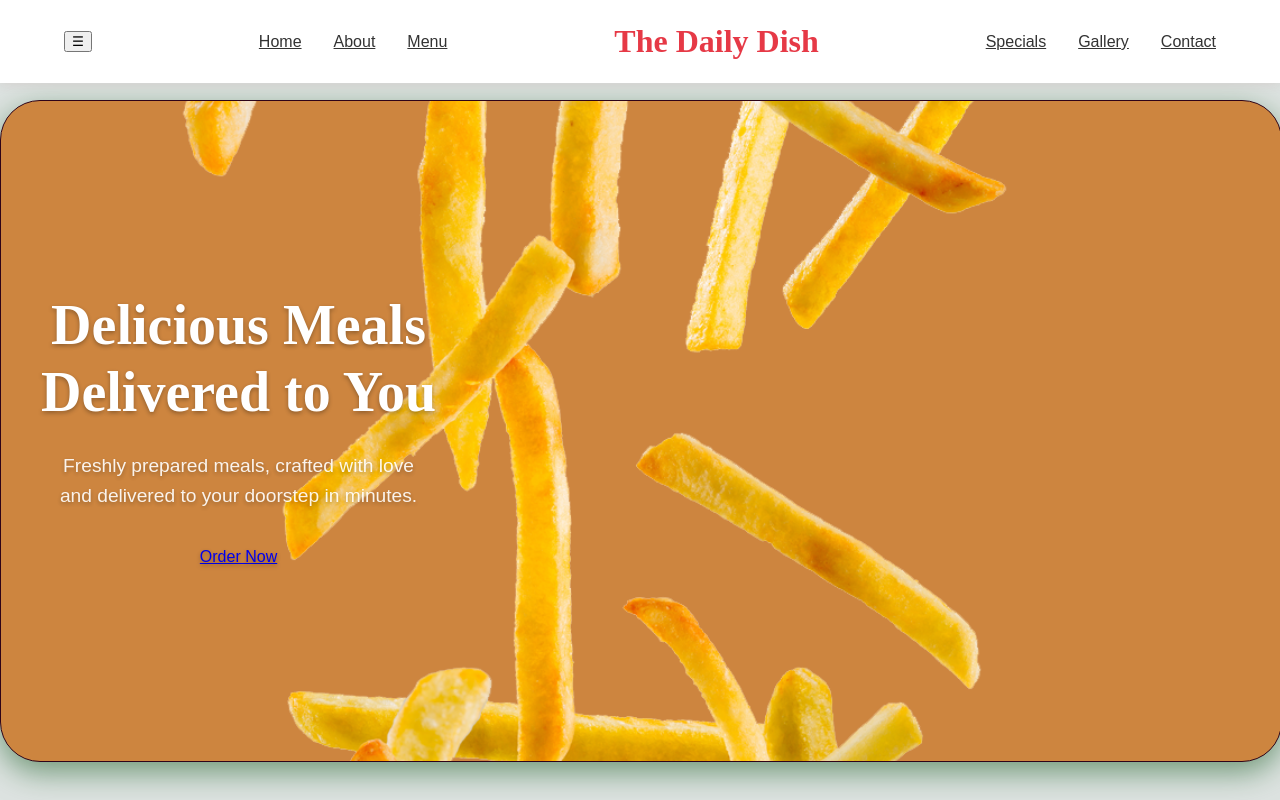
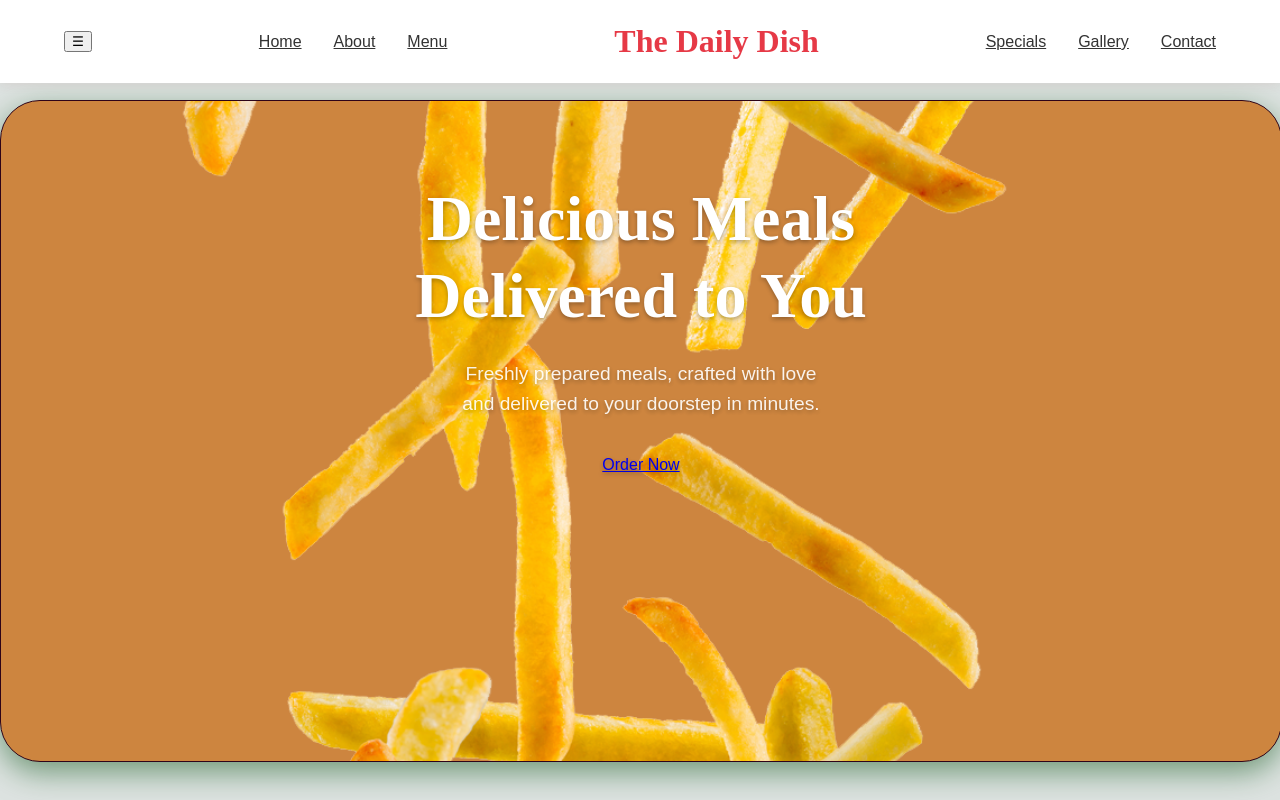
Before and after one commit to Peterkiprotich/Food-Order, a plain HTML site: page index.html in a window 1280 px wide. Shown: the top 800 px of the page. Drawn offline with Linux system fonts and the light colour scheme; files whose address does not match are found by name.

Commit message:
IMAGES js/script.js styles.css index.html

```diff
--- a/style.css
+++ b/style.css
@@ -139,27 +139,28 @@ nav {
   background-size: cover;
   background-position: center;
   opacity: 0.9;
-  position: relative;
   z-index: 1;
   border-radius: 40px;
   box-shadow: 0 10px 30px rgba(4, 77, 13, 0.5);
   border: 1px solid #2e0318;
-  display: flex;
+
   align-items: center;
   color: var(--white);
   text-shadow: 0 2px 4px rgba(0, 0, 0, 0.3);
 }
 
 .card1 h1 {
-  font-size: 3.5rem;
+  font-size: 4rem;
   margin-bottom: 1.5rem;
   font-family: 'Playfair Display', serif;
+  text-align: center;
 }
 
 .card1 p {
   font-size: 1.2rem;
   margin-bottom: 2rem;
   opacity: 0.9;
+  text-align: center;
 }
 
 
```
Also changed, not shown: IMAGES/BlueApn.png (renamed from js/IMAGES/BlueApn.png), IMAGES/Chips.png (renamed from js/IMAGES/Chips.png), IMAGES/HelloFresh.webp (renamed from js/IMAGES/HelloFresh.webp), IMAGES/MQ.jpg (renamed from js/IMAGES/MQ.jpg), IMAGES/Roast Chicken.png (renamed from js/IMAGES/Roast Chicken.png), IMAGES/WholeFoods.webp (renamed from js/IMAGES/WholeFoods.webp), IMAGES/butcher.jpg (renamed from js/IMAGES/butcher.jpg), IMAGES/chef.webp (renamed from js/IMAGES/chef.webp), IMAGES/facebook.png (renamed from js/IMAGES/facebook.png), IMAGES/instagram.png (renamed from js/IMAGES/instagram.png), IMAGES/pngegg.png (renamed from js/IMAGES/pngegg.png), IMAGES/tiktok.png (renamed from js/IMAGES/tiktok.png), IMAGES/twitter.png (renamed from js/IMAGES/twitter.png), 2 other files.
